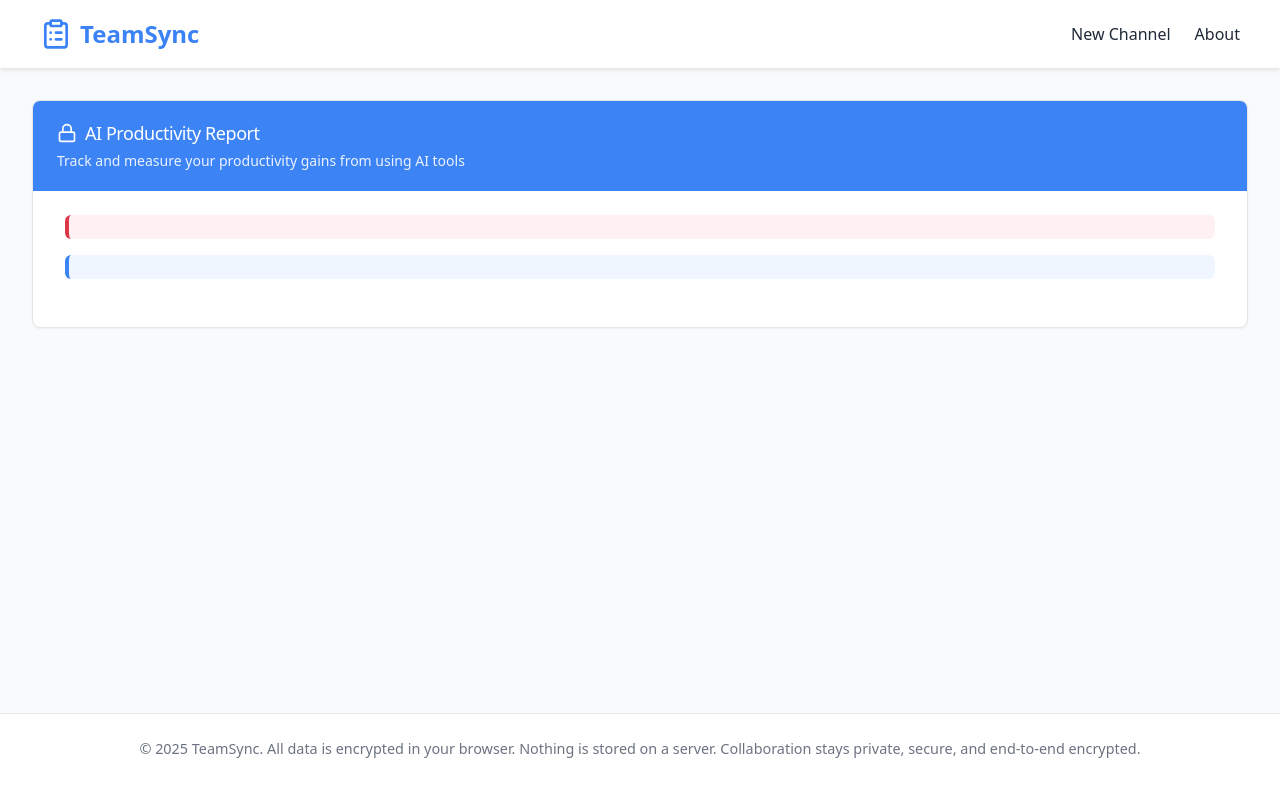
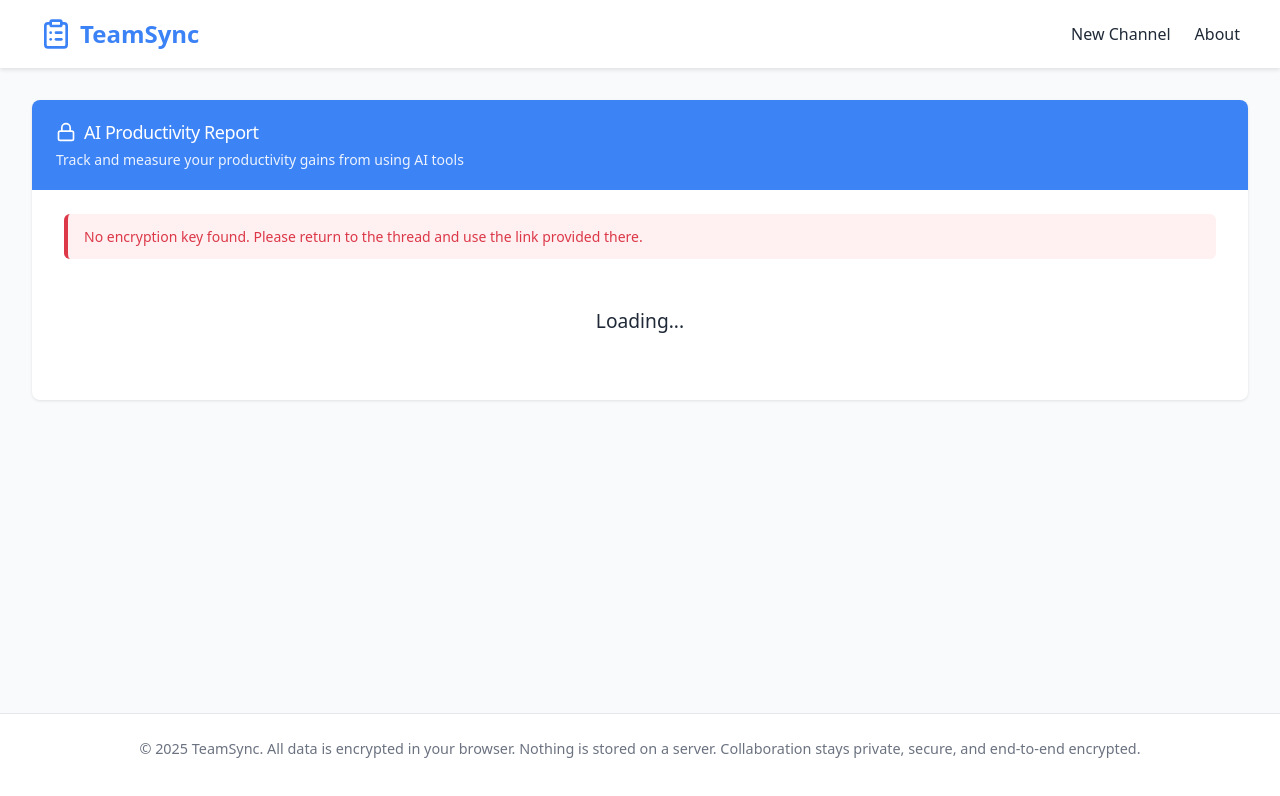
Before and after one commit to syckki/team-sync, a Next.js app: page /channel/1/report in a window 1280 px wide. Shown: the top 796 px of the page. Built offline with nearby package versions, Linux system fonts and the light colour scheme.

Commit message:
Restored to 'e093e15b92c9b18d9020b32a47855de1e7759347'
Replit-Restored-To: e093e15b92c9b18d9020b32a47855de1e7759347

```diff
--- a/pages/channel/[id]/report.js
+++ b/pages/channel/[id]/report.js
@@ -9,7 +9,18 @@ import ReportViewer from "../../../components/containers/ReportViewer";
 import { importKeyFromBase64, decryptData } from "../../../lib/cryptoUtils";
 import { Card, Button, ErrorMessage, InfoMessage } from "../../../components/ui";
 
-// Removed Container styled component in favor of Card component
+const Container = styled.div`
+  width: 100%;
+  margin: 0 auto;
+  padding: 0;
+  box-sizing: border-box;
+  background-color: #fff;
+  border-radius: 8px;
+  box-shadow: 0 1px 3px rgba(0, 0, 0, 0.1);
+  overflow: hidden;
+  margin-bottom: 2rem;
+  max-width: 1240px;
+`;
 
 const BackLinkText = styled.span`
   display: inline-block;
@@ -23,9 +34,22 @@ const BackLinkText = styled.span`
   }
 `;
 
-// Removed styled LoadingMessage in favor of InfoMessage component
+const LoadingMessage = styled.div`
+  text-align: center;
+  padding: 2rem;
+  font-size: 1.2rem;
+  color: ${({ theme }) => theme.colors.text};
+`;
 
-// Removed StyledErrorMessage as we're using the ErrorMessage component
+// Renamed to avoid conflict with imported ErrorMessage component
+const StyledErrorMessage = styled.div`
+  color: #e53e3e;
+  padding: 0.75rem;
+  background-color: #fff5f5;
+  border: 1px solid #fed7d7;
+  border-radius: 4px;
+  margin-bottom: 1rem;
+`;
 
 const HeaderBanner = styled.div`
   background-color: hsl(217 91% 60%);
@@ -208,11 +232,7 @@ const ReportPage = () => {
         <meta name="robots" content="noindex, nofollow" />
       </Head>
 
-      <div style={{ maxWidth: '1240px', margin: '0 auto' }}>
-        <Card
-          noPadding
-          noPaddingHeader
-        >
+      <Container>
         <HeaderBanner>
           <PageTitle>
             <LockIcon>
@@ -236,10 +256,10 @@ const ReportPage = () => {
         </HeaderBanner>
 
         <ContentContainer>
-            {error && <ErrorMessage message={error} />}
+          {error && <ErrorMessage>{error}</ErrorMessage>}
 
           {isLoading ? (
-              <InfoMessage message="Loading report data..." />
+            <LoadingMessage>Loading...</LoadingMessage>
           ) : (
             <>
               {isViewMode ? (
@@ -262,8 +282,7 @@ const ReportPage = () => {
             </>
           )}
         </ContentContainer>
-        </Card>
-      </div>
+      </Container>
     </>
   );
 };
```
Lines whose indentation alone changed are shown as unchanged.
